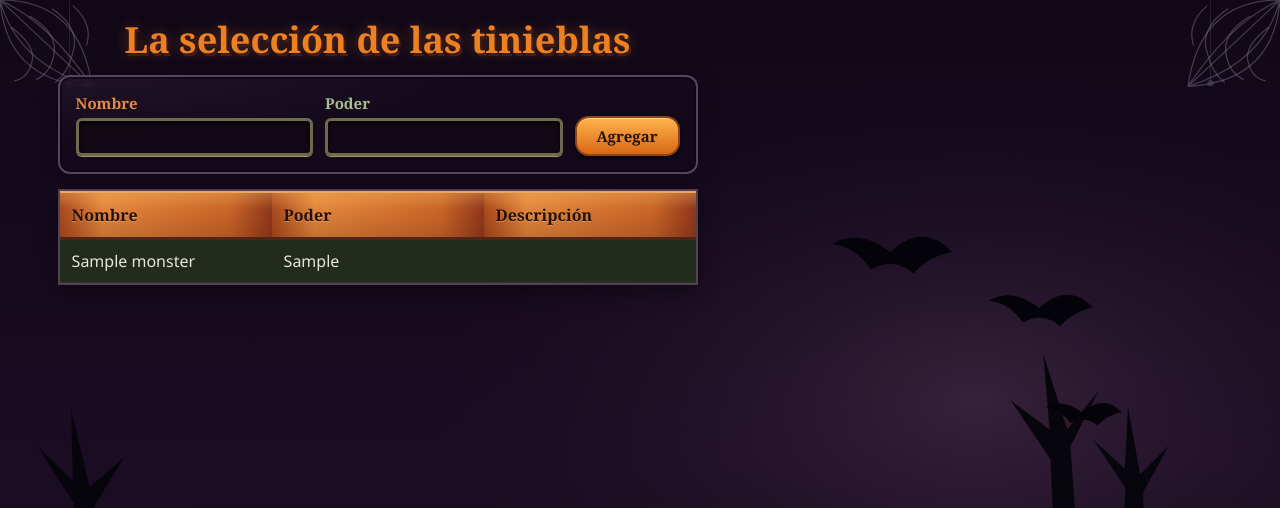
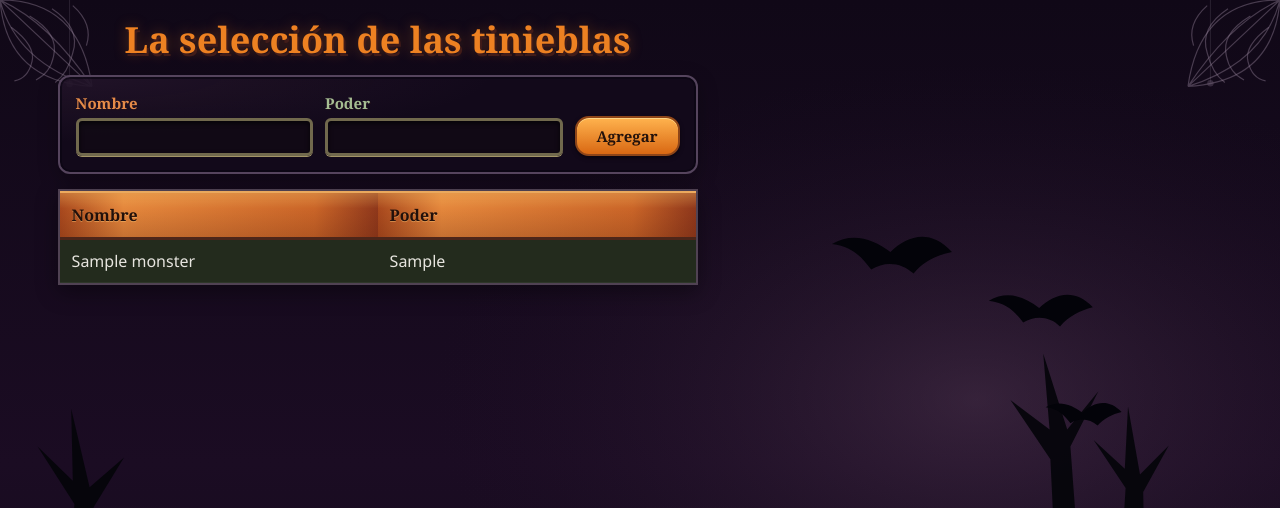
Before and after one commit to Julian716/Halloween-, a Flask app: page / in a window 1280 px wide. Shown: the top 508 px of the page. Run offline with Flask 3, Linux system fonts and the light colour scheme; tables that the repository leaves empty or names only in its code hold one stand-in row (values such as "Sample post").

Commit message:
Revert "Error intencional en index"
This reverts commit e55b74c9e9e31057d13b50c2d822da83211f0ece.

```diff
--- a/templates/index.html
+++ b/templates/index.html
@@ -20,13 +20,11 @@
             <tr>
                 <th>Nombre</th>
                 <th>Poder</th>
-                <th>Descripción</th>
             </tr>
             {% for monster in monsters %}
             <tr>
                 <td>{{ monster.name }}</td>
                 <td>{{ monster.power }}</td>
-                <td>{{ monster.description }}</td>
             </tr>
             {% endfor %}
         </table>
```
Also changed, not shown: tests/test_app.py (+10 -0 lines).
